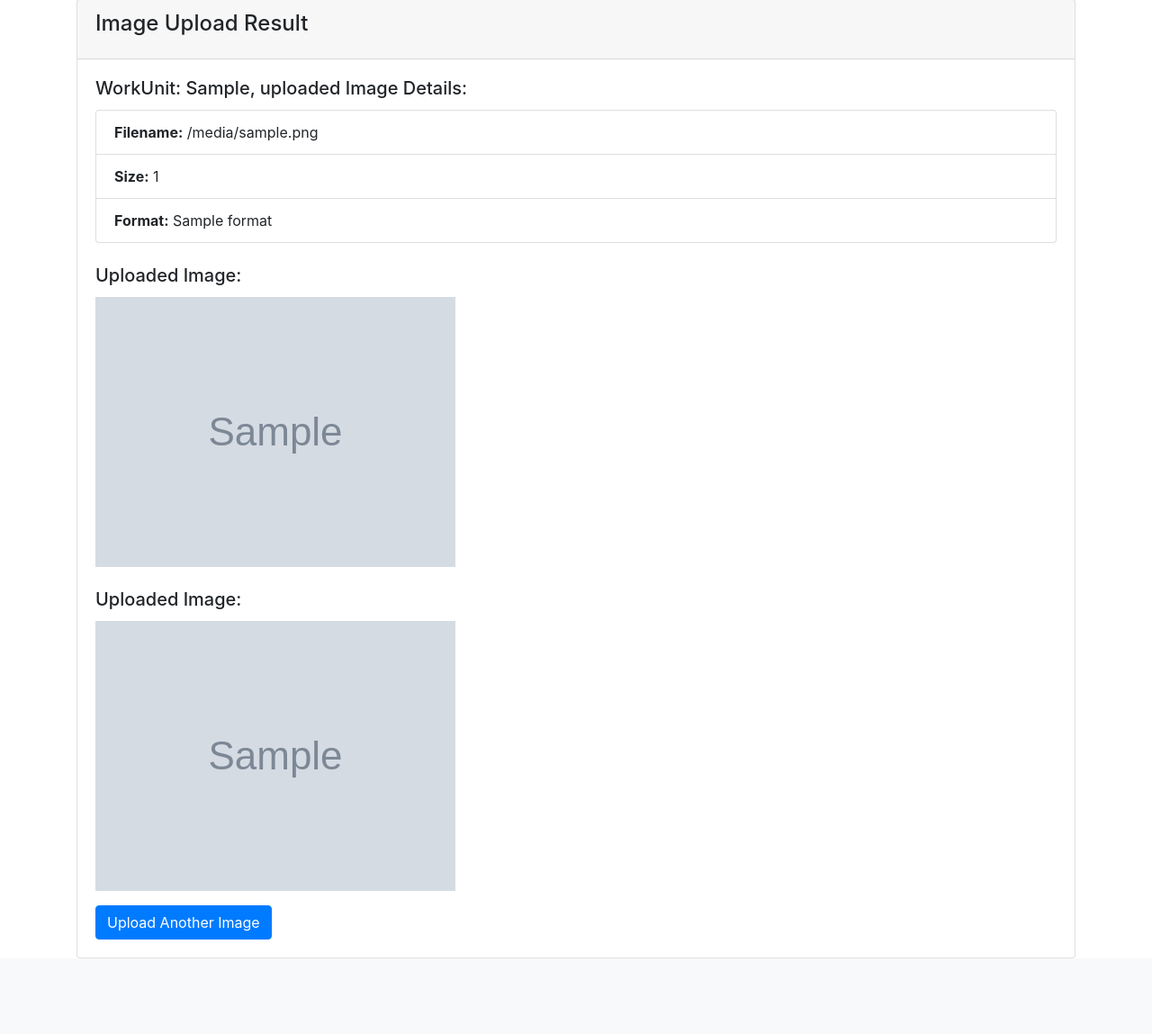
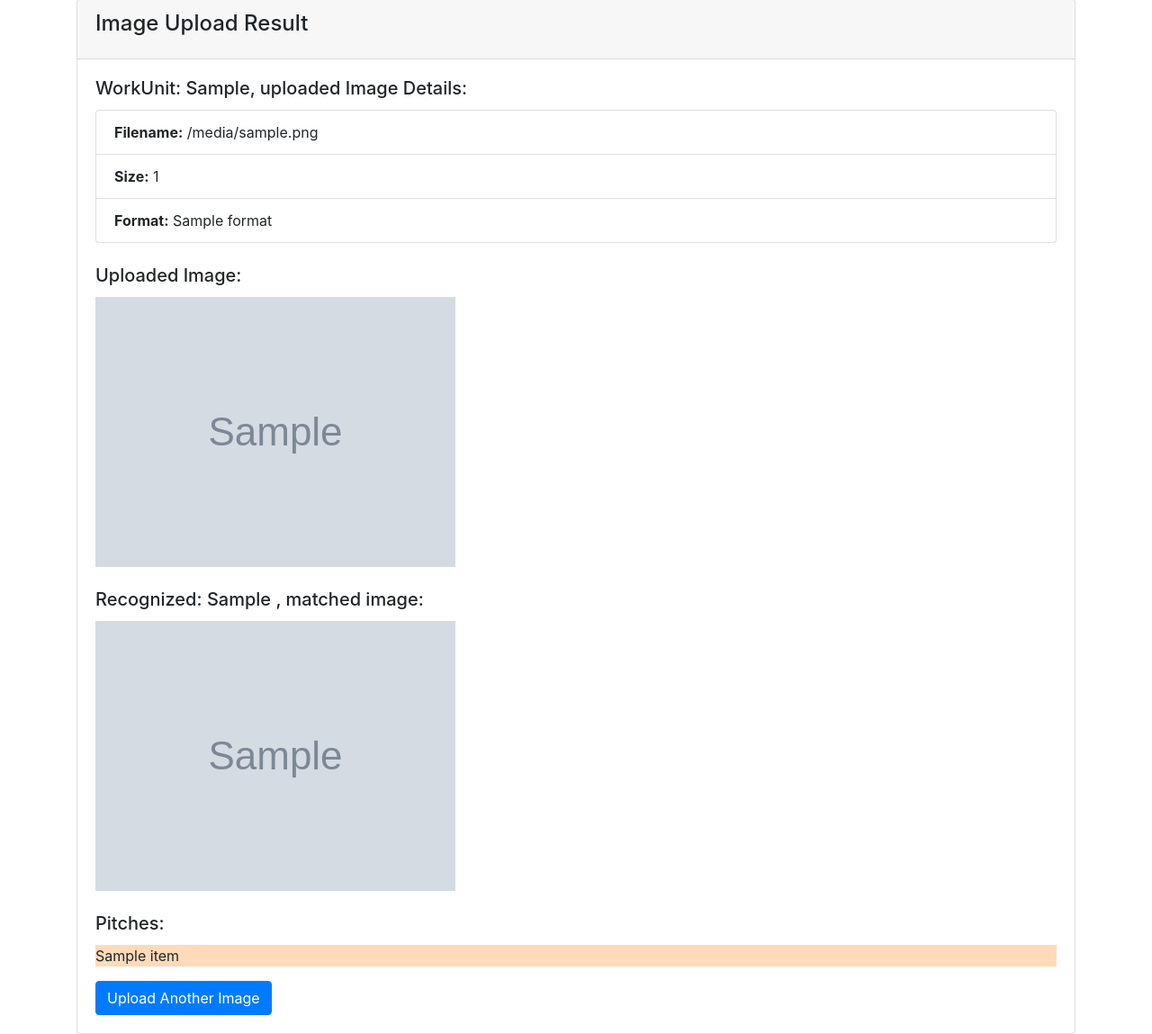
Before and after one commit to schesa/hacktm2023-muschita, a Flask app: template src/templates/image-details.html in a window 1280 px wide. Shown: the part 81-1230 px from the top of the page at 90% size. Before the commit the page ends 1146 px from the top, so only its background shows below. Run offline with Flask 3, Linux system fonts and the light colour scheme; the template is opened without the code that fills it: most values are stand-ins (such as "Sample title", 1, 10 or a date in 2020); grey boxes marked "Sample" are stand-in pictures; some libraries are stand-ins or nearby versions.

Commit message:
made it work.

```diff
--- a/requirements.txt
+++ b/requirements.txt
@@ -1,2 +1,3 @@
 Flask
 boto3
+openai
--- a/src/app.py
+++ b/src/app.py
@@ -10,6 +10,7 @@ import time
 import shutil
 
 from utils import aws
+from scanner.gpttest import pitch_generator
 
 app = Flask(__name__)
 
@@ -83,15 +84,37 @@ def image_details():
     processed_picture_name = request.args.get('processed_picture_name')
     processed_picture_path = f"{processed_directory}/{processed_picture_name}"
     new_processed_picture_path = f"static/processed_{work_unit}/{processed_picture_name}"
+    ident_file_path = f"src/static/processed_{work_unit}/names.txt"
+    comma_separated_ident = 'NoMatch'
+    pitch_array=[]
 
     print(f"Waiting for {processed_picture_path}, to move it to {new_processed_picture_path}")
     if check_file(processed_picture_path,20):
         print(f"{processed_picture_path} arrived, copying to static")
         copy_directory(processed_directory, f"src/static/processed_{work_unit}")
+        identified_array=[]
+        cleaned_array = []
+        try:
+           with open(ident_file_path, 'r') as file:
+              identified_array = [line.strip() for line in file]
 
+              cleaned_array = [item.replace(" ", "_") for item in identified_array]
+              cleaned_array = [item.replace("-", "_") for item in cleaned_array]
+              cleaned_array = [item.lower() for item in cleaned_array]
+              comma_separated_ident = ", ".join(cleaned_array)
+              print(comma_separated_ident)
+        except Exception as e:
+           print(f"An error occurred: {e}")
+
+    generator = pitch_generator()
+    for person in cleaned_array:
+        result = generator.get(person)
+        print(f"OpenAi Pitch for {person}:{result}")
+        pitch_array.append(f"Pitch for {person}: {result}")
 
     return render_template('image-details.html', filename=filename, size=size, work_unit=work_unit, format=file_format,
-                           s3_image_url=decoded_image_url, processed_picture_path=new_processed_picture_path)
+                           s3_image_url=decoded_image_url, processed_picture_path=new_processed_picture_path,
+                           comma_separated_ident=comma_separated_ident, pitch_array=pitch_array)
 
 @app.route('/avatar')
 def avatar():
@@ -146,4 +169,5 @@ def copy_directory(src_dir, dst_dir):
 
 if __name__ == '__main__':
     #print_file_content("/root/.aws/credentials")
+
     app.run(host='0.0.0.0', port=5002)
--- a/src/scanner/gpttest.py
+++ b/src/scanner/gpttest.py
@@ -7,7 +7,7 @@ import csv
 
 class gpt():
     def __init__(self):
-        self.open_api_key = ""
+        self.open_api_key = "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"
         self.msg_length_max = 3000
         self.is_first_msg = True
         self.prev_conf = []
--- /dev/null
+++ b/src/scanner/person_descr/andrei_cosmin_munteanu.txt
@@ -0,0 +1 @@
+Andrei Cosmin Munteanu is a highly skilled CEO and co-founder of Cowork Timisoara, with extensive experience in leadership, management, entrepreneurship, software engineering, and team management. He has been endorsed by 45 colleagues at Cowork Timisoara for his skills in startups and is highly endorsed by Gene Murphy and two others who are highly skilled in this field. In addition, Andrei has been endorsed by 8 colleagues at Continental for his leadership skills, and 35 colleagues endorse him for his management skills. He is also endorsed for his proficiency in software development, testing, scrum, OOP, Java, agile methodologies, lean startup, and automated software testing. With 22 endorsements for team leadership and 2 endorsements for teamwork, Andrei is a well-rounded professional who can bring a wealth of experience to any organization. Additionally, he is also active in community building and has held the position of Prophet of events at Prow Product Conference.
--- /dev/null
+++ b/src/scanner/person_descr/timo_bejan.txt
@@ -0,0 +1 @@
+Meet Timo Bejan, an accomplished CTO, Co-Founder of DevPlant, Senior Solutions Architect, Senior Full-Stack Developer, and Team Coach. His skills are impressive, having passed the LinkedIn Skill Assessment for Java and endorsed by Claudiu Belu and 3 others with high proficiency in Java. Timo is also experienced in Eclipse, MySQL, OOP, Cloud Computing, Enterprise Architecture, Big Data, IT Outsourcing, Hibernate, JavaScript, REST, Linux, and more. He has garnered endorsements from over 50 colleagues across various industries, attesting to his expertise in IT consulting, coaching, and Cassandra. With Timo's aptitude in developing Java Enterprise Edition, he plays a pivotal role in DevPlant's success. In addition, Timo is knowledgeable in AngularJS, ElasticSearch, Maven, and NoSQL, showing his versatility and up-to-date knowledge in today's technological landscape.
--- /dev/null
+++ b/src/scanner/person_descr/vladisac.txt
@@ -0,0 +1,5 @@
+Vlad Isac is a highly skilled co-founder at Gesto Skills with expertise in various fields. He has been endorsed by Lucian Daniliuc for software development which is one of his top skills. In addition, Vlad has 31 endorsements for Agile Methodologies and 20 endorsements for Entrepreneurship, which showcases his proficiency in these areas. He also has 10 endorsements for Product Management and 9 endorsements for Start-Ups, indicating his experience in developing new products and launching startups.
+
+Vlad has a diverse skill set, with endorsements in areas such as Business Strategy, Sales Management, Cloud Computing, and Project Management, making him a well-rounded professional. Furthermore, his expertise in JavaScript and Java, and experience in team leadership and management, demonstrate his ability to lead and develop teams to deliver complex software projects.
+
+Overall, Vlad Isac is a highly skilled and experienced professional with a broad range of talents that enable him to excel in various roles and industries.
--- a/src/templates/image-details.html
+++ b/src/templates/image-details.html
@@ -3,6 +3,11 @@
 <head>
     <title>Image Upload Result</title>
     <link rel="stylesheet" href="https://stackpath.bootstrapcdn.com/bootstrap/4.5.2/css/bootstrap.min.css">
+    <style>
+        .highlight {
+            background-color: #FFDAB9; /* This is a pastel orange color */
+        }
+    </style>
 </head>
 <body>
 <nav class="navbar navbar-expand-lg navbar-light bg-light">
@@ -25,9 +30,17 @@
                 <img src="{{ s3_image_url }}" class="img-fluid" alt="Uploaded Image"  width="400" height="400"/>
             </div>
             <div class="mt-3">
-                <h5 class="card-title mt-4">Uploaded Image:</h5>
+                <h5 class="card-title mt-4">Recognized: {{ comma_separated_ident }} , matched image:</h5>
                 <img src="{{ processed_picture_path }}" class="img-fluid" alt="Resulted Image"  width="400" height="400"/>
             </div>
+            <div class="mt-3">
+                <h5 class="card-title mt-4">Pitches:</h5>
+
+                {% for item in pitch_array %}
+            <p class="highlight">{{ item }}</p>
+            {% endfor %}
+            </div>
+
             <div class="mt-3">
                 <a href="/" class="btn btn-primary">Upload Another Image</a>
             </div>
```
